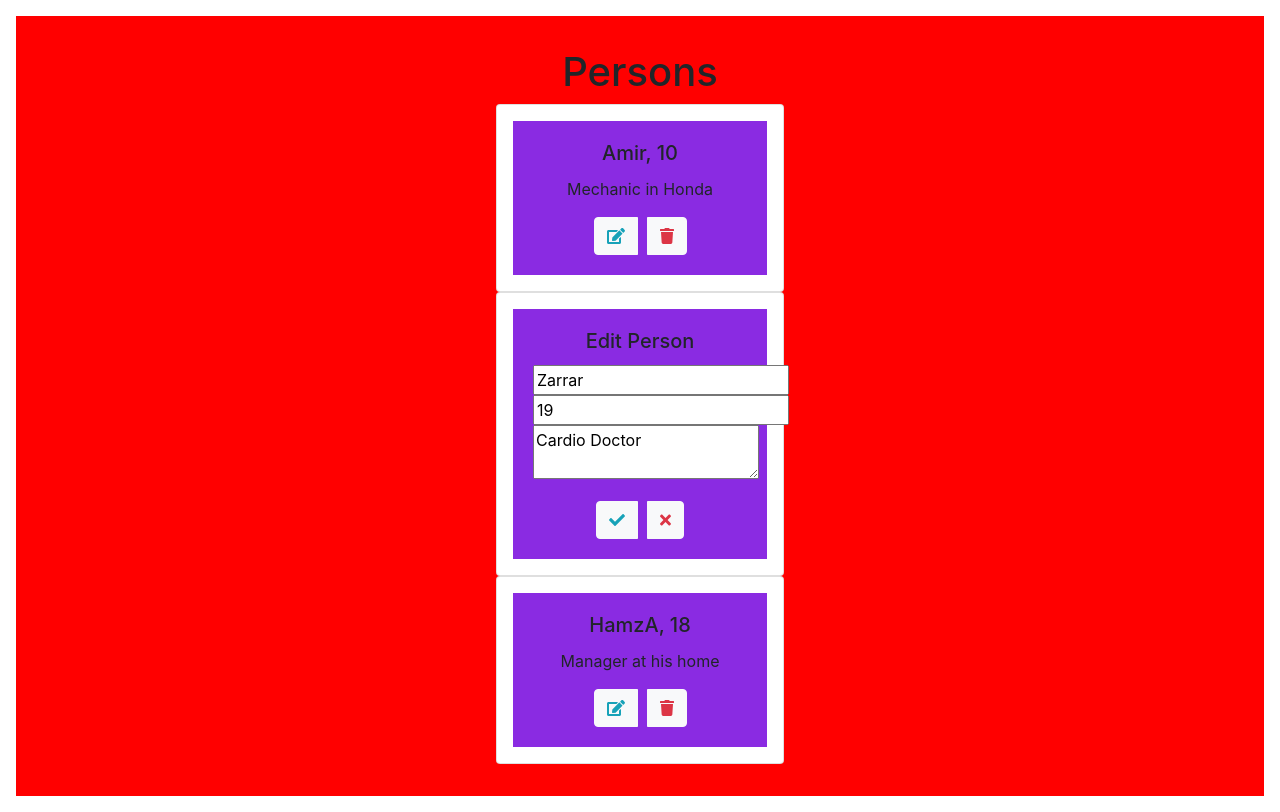
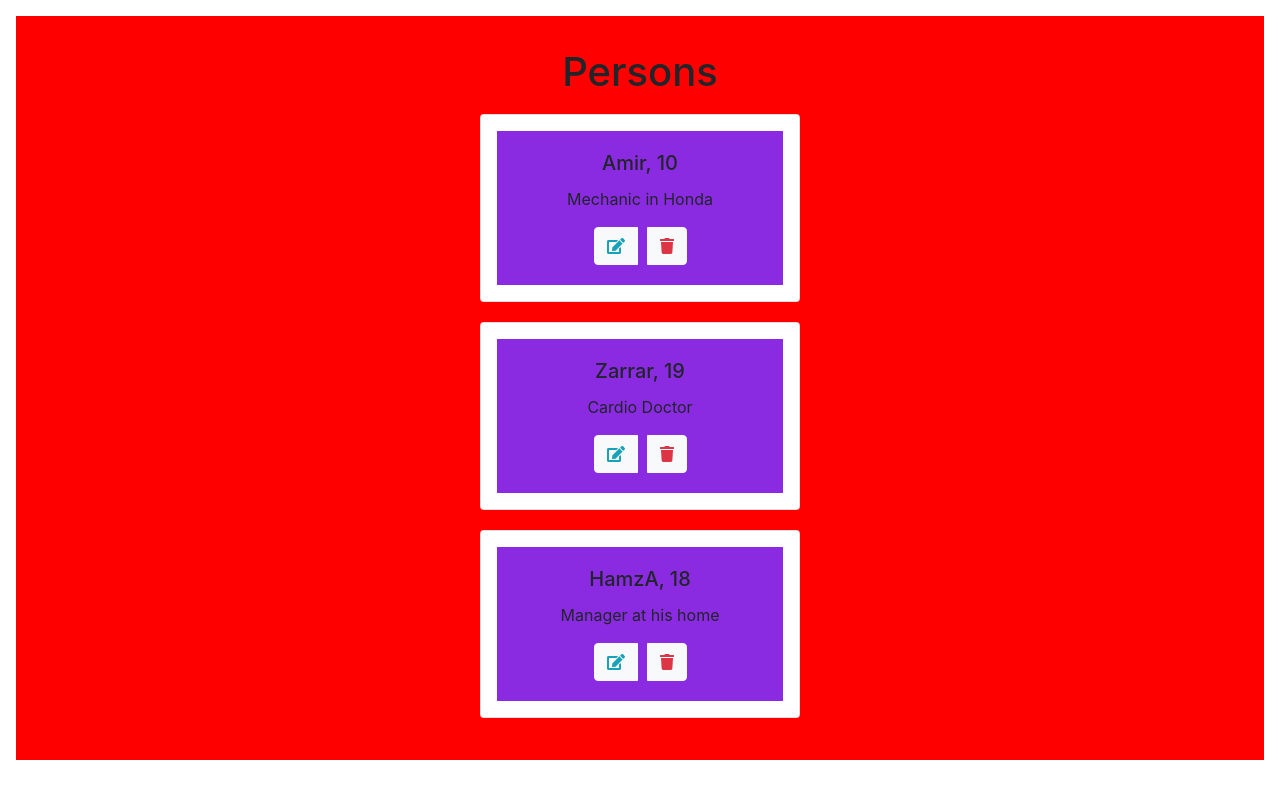
Before and after one commit to sheikhuzair26/Person-APP, a React (Create React App) app: page / in a window 1280 px wide. Built offline with nearby package versions, Linux system fonts and the light colour scheme.

Commit message:
Path update

```diff
--- a/src/component/persons/Persons.jsx
+++ b/src/component/persons/Persons.jsx
@@ -1,6 +1,6 @@
 import React from "react";
 import "./Persons.css";
-import Person from "./person/Person";
+import Person from "./Person/Person";
 import "bootstrap/dist/css/bootstrap.min.css";
 
 const Persons = () => {
@@ -15,7 +15,7 @@ const Persons = () => {
       name: "Zarrar",
       age: 19,
       description: "Cardio Doctor",
-      isEditMode: true
+      isEditMode: false
     },
 
     {
--- a/src/component/persons/person/Person.css
+++ b/src/component/persons/person/Person.css
@@ -1,5 +1,6 @@
 .Person{
-    background: yellow;
-    padding: 2em;
-    margin: 1em;
+    width: 20rem;
+    margin: 10px;
+
+
 }
--- a/src/component/persons/person/Person.jsx
+++ b/src/component/persons/person/Person.jsx
@@ -1,14 +1,14 @@
-import React from "react";
-import "../person/Person.css";
+import React from "./node_modules/react";
+import "./Person.css";
 import PersonInfo from "./PersonInfo";
 import PersonEdit from "./PersonEdit";
-import PropType from "prop-types";
-import { Button, Card } from "react-bootstrap";
+import PropType from "./node_modules/prop-types";
+import { Button, Card } from "./node_modules/react-bootstrap";
 
 const Person = props => {
   return (
     <>
-      <Card style={{ width: "18rem" }}>
+      <Card className="Person">
         {props.personMainAtt.isEditMode ? (
           <PersonEdit personPassAttribute={props.personMainAtt} />
         ) : (
```
Also changed, not shown: src/component/persons/person/PersonEdit.jsx (+6 -6 lines), src/component/persons/person/PersonInfo.jsx (+6 -6 lines).
